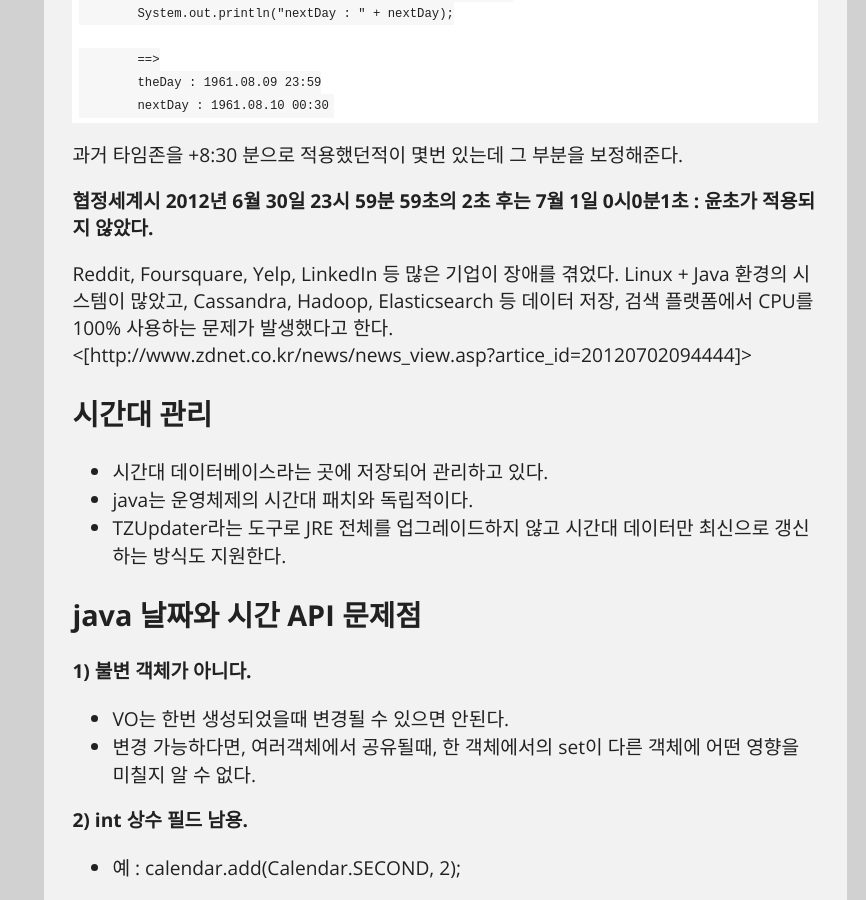
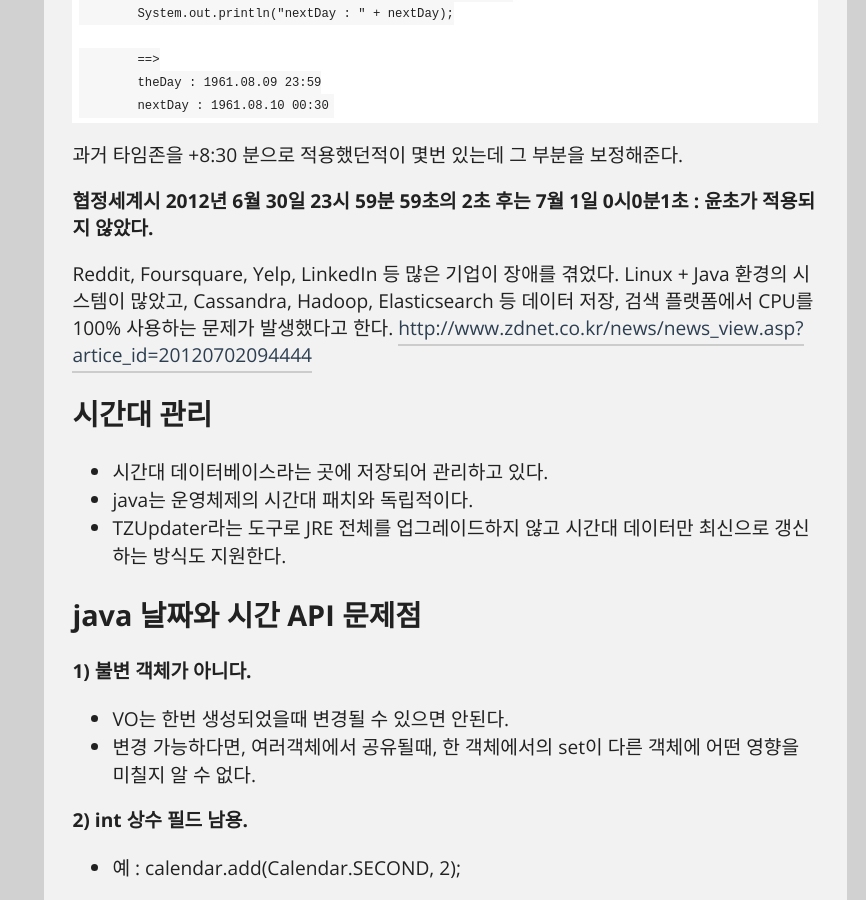
Before and after one commit to kdsr2z0/kdsr2z0.github.io, a Jekyll site: the page built from _posts/2015-05-31-java_date_problem.md, in a window 1280 px wide and 900 px high, scrolled down 1585 px. Shown: the whole window, without its empty margins (414-1280 px from the left). Built offline with Jekyll 4.4.1, drawn with Linux system fonts in a browser that asks for light colours; Markdown is read by kramdown in place of the engine named in the settings; comment, search, counter and statistics services are not loaded; some of the changed text lies outside the part shown.

Commit message:
포스트 수정

```diff
--- a/_posts/2015-05-31-java_date_problem.md
+++ b/_posts/2015-05-31-java_date_problem.md
@@ -86,7 +86,7 @@
 
 __협정세계시 2012년 6월 30일 23시 59분 59초의 2초 후는 7월 1일 0시0분1초 : 윤초가 적용되지 않았다.__
 
-Reddit, Foursquare, Yelp, LinkedIn 등 많은 기업이 장애를 겪었다. Linux + Java 환경의 시스템이 많았고, Cassandra, Hadoop, Elasticsearch 등 데이터 저장, 검색 플랫폼에서  CPU를 100% 사용하는 문제가 발생했다고 한다. <[http://www.zdnet.co.kr/news/news_view.asp?artice_id=20120702094444]>
+Reddit, Foursquare, Yelp, LinkedIn 등 많은 기업이 장애를 겪었다. Linux + Java 환경의 시스템이 많았고, Cassandra, Hadoop, Elasticsearch 등 데이터 저장, 검색 플랫폼에서  CPU를 100% 사용하는 문제가 발생했다고 한다. <http://www.zdnet.co.kr/news/news_view.asp?artice_id=20120702094444>
 
 시간대 관리
 ----------------
@@ -195,13 +195,13 @@
 날짜 관련 오픈 소스
 ----------------
 
-Joda-Time: <[http://www.joda.org/joda-time]>
+Joda-Time: <http://www.joda.org/joda-time>
 
-Time and Money Code Library: <[http://timeandmoney.sourceforge.net]>
+Time and Money Code Library: <http://timeandmoney.sourceforge.net>
 
-CalendarDate: <[http://calendardate.sourceforge.net]>
+CalendarDate: <http://calendardate.sourceforge.net>
 
-date4j: <[http://www.date4j.net]>
+date4j: <http://www.date4j.net>
 
 
 
```
